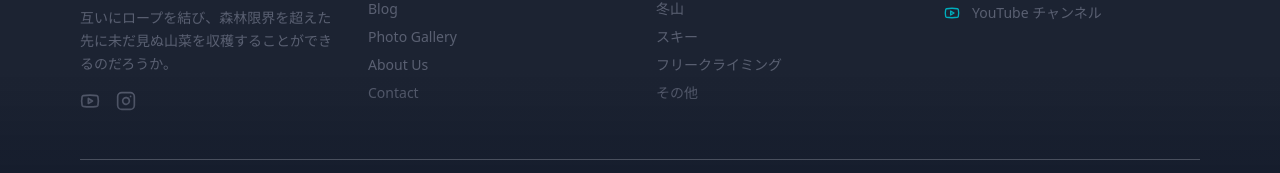
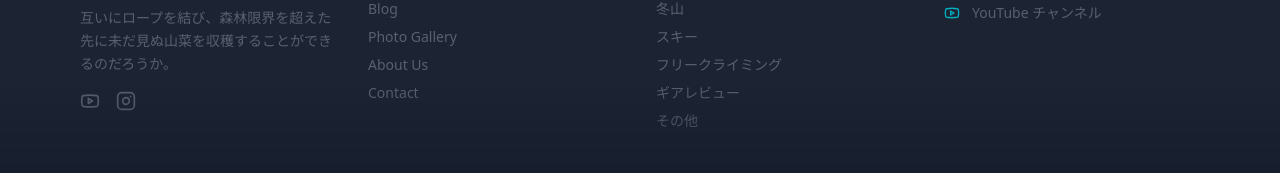
Before and after one commit to mashu-k/sansai-online-hp, a Next.js app: page /blog/1 in a window 1280 px wide. Shown: the part 922-1095 px from the top of the page. Built offline with nearby package versions, Linux system fonts and the light colour scheme; no server answers; the database is empty.

Commit message:
ギアレビューカテゴリーの追加

```diff
--- a/src/components/BlogSidebar.jsx
+++ b/src/components/BlogSidebar.jsx
@@ -45,6 +45,7 @@ const BlogSidebar = ({ currentPostId }) => {
           "冬山": 0,
           "スキー": 0,
           "フリークライミング": 0,
+          "ギアレビュー": 0,
           "その他": 0
         };
 
--- a/src/components/Footer.jsx
+++ b/src/components/Footer.jsx
@@ -118,6 +118,12 @@ const Footer = () => {
                 フリークライミング
               </a>
               <a
+                href="/blog?category=ギアレビュー"
+                className="block text-muted-foreground hover:text-accent transition-colors text-sm"
+              >
+                ギアレビュー
+              </a>
+              <a
                 href="/blog?category=その他"
                 className="block text-muted-foreground hover:text-accent transition-colors text-sm"
               >
--- a/src/components/pages/AdminEdit.jsx
+++ b/src/components/pages/AdminEdit.jsx
@@ -734,6 +734,7 @@ const AdminEdit = ({ isNewPost = false }) => {
                         <option value="フリークライミング">
                           フリークライミング
                         </option>
+                        <option value="ギアレビュー">ギアレビュー</option>
                         <option value="その他">その他</option>
                       </select>
                     </div>
```
